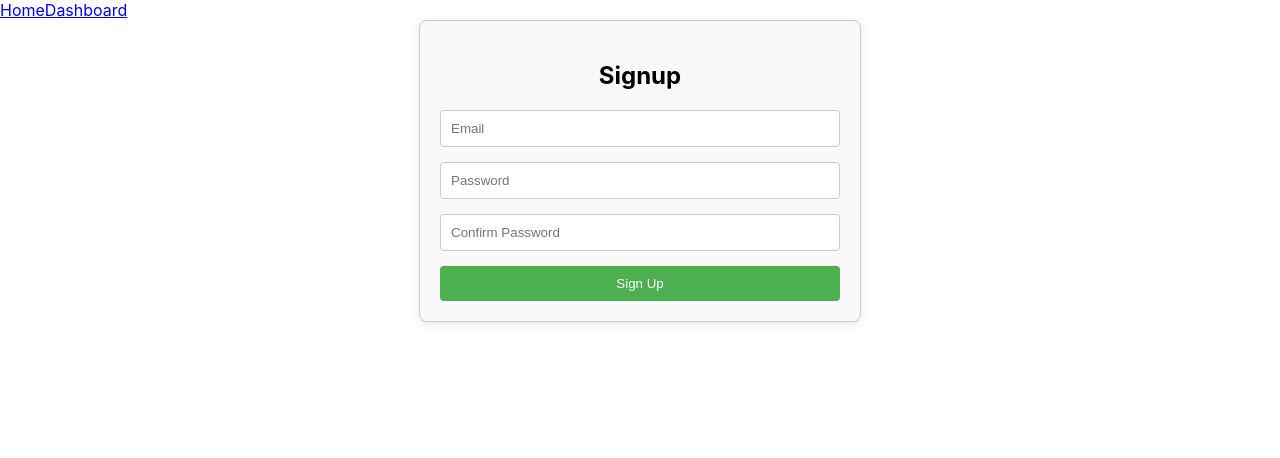
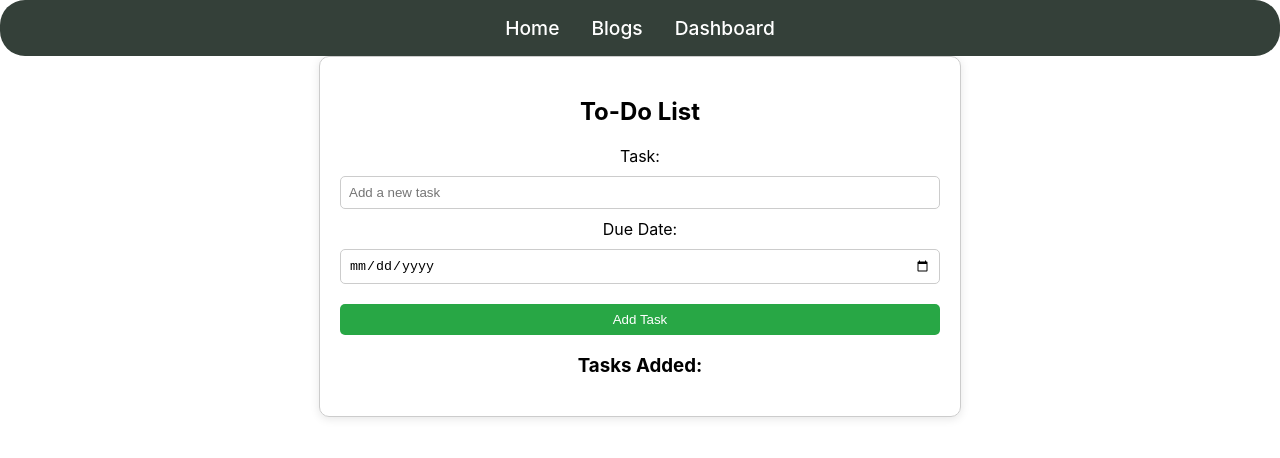
Before and after one commit to Sibu-Myeki/To-Do_List, a React (Create React App) app in the folder frontend/: page / in a window 1280 px wide. Shown: the top 458 px of the page. Built offline with nearby package versions, Linux system fonts and the light colour scheme.

Commit message:
Updated Signup and Todo components

```diff
--- a/frontend/src/App.js
+++ b/frontend/src/App.js
@@ -1,26 +1,19 @@
-import React from 'react';
-import { BrowserRouter as Router, Route, Routes, Link } from 'react-router-dom';
-import Dashboard from './components/pages/Dashboard'; // Update path as necessary
-import Signup from './components/signup/Signup';
 import './App.css';
+import { BrowserRouter as Router, Routes, Route } from 'react-router-dom';
+import Home from '../src/pages/home/Home';
+import Header from '../src/components/header/Header';
 
-const App = () => {
+function App() {
   return (
-    <Router>
-      <div>
-        <header>
-          <nav>
-            <Link to="/">Home</Link>
-            <Link to="/dashboard">Dashboard</Link>
-          </nav>
-        </header>
-        <Routes>
-          <Route path="/" element={<Signup />} />
-          <Route path="/dashboard" element={<Dashboard />} />
-        </Routes>
-      </div>
-    </Router>
+    <div className="App">
+      <Router>
+      <Header />
+      <Routes>
+          <Route path="/" element={<Home />} />
+      </Routes>
+      </Router>
+    </div>
   );
-};
+}
 
 export default App;
--- a/frontend/src/components/signup/Signup.css
+++ /dev/null
@@ -1,39 +0,0 @@
-.signup-container {
-    max-width: 400px;
-    margin: auto;
-    padding: 20px;
-    border: 1px solid #ccc;
-    border-radius: 8px;
-    box-shadow: 0 2px 10px rgba(0, 0, 0, 0.1);
-    background-color: #f9f9f9;
-  }
-
-  .signup-container h2 {
-    text-align: center;
-    margin-bottom: 20px;
-  }
-
-  .signup-container form {
-    display: flex;
-    flex-direction: column;
-  }
-
-  .signup-container input {
-    margin-bottom: 15px;
-    padding: 10px;
-    border: 1px solid #ccc;
-    border-radius: 4px;
-  }
-
-  .signup-container button {
-    padding: 10px;
-    background-color: #4CAF50;
-    color: white;
-    border: none;
-    border-radius: 4px;
-    cursor: pointer;
-  }
-
-  .signup-container button:hover {
-    background-color: #45a049;
-  }
--- a/frontend/src/components/signup/Signup.js
+++ /dev/null
@@ -1,46 +0,0 @@
-import React, { useState } from 'react';
-import './Signup.css'; // Import styles
-
-const Signup = () => {
-  const [email, setEmail] = useState('');
-  const [password, setPassword] = useState('');
-  const [confirmPassword, setConfirmPassword] = useState('');
-
-  const handleSubmit = (e) => {
-    e.preventDefault();
-    // Here, you can add logic to handle signup (e.g., validation, API call)
-    console.log('User signed up:', { email, password });
-  };
-
-  return (
-    <div className="signup-container">
-      <h2>Signup</h2>
-      <form onSubmit={handleSubmit}>
-        <input
-          type="email"
-          placeholder="Email"
-          value={email}
-          onChange={(e) => setEmail(e.target.value)}
-          required
-        />
-        <input
-          type="password"
-          placeholder="Password"
-          value={password}
-          onChange={(e) => setPassword(e.target.value)}
-          required
-        />
-        <input
-          type="password"
-          placeholder="Confirm Password"
-          value={confirmPassword}
-          onChange={(e) => setConfirmPassword(e.target.value)}
-          required
-        />
-        <button type="submit">Sign Up</button>
-      </form>
-    </div>
-  );
-};
-
-export default Signup;
--- a/frontend/src/components/todo/Todo.js
+++ b/frontend/src/components/todo/Todo.js
@@ -1,5 +1,5 @@
 import React, { useState } from 'react';
-import './ToDo.css';  // Import your custom styles
+import './Todo.css';  // Import your custom styles
 
 const ToDo = () => {
   const [tasks, setTasks] = useState([]);
```
